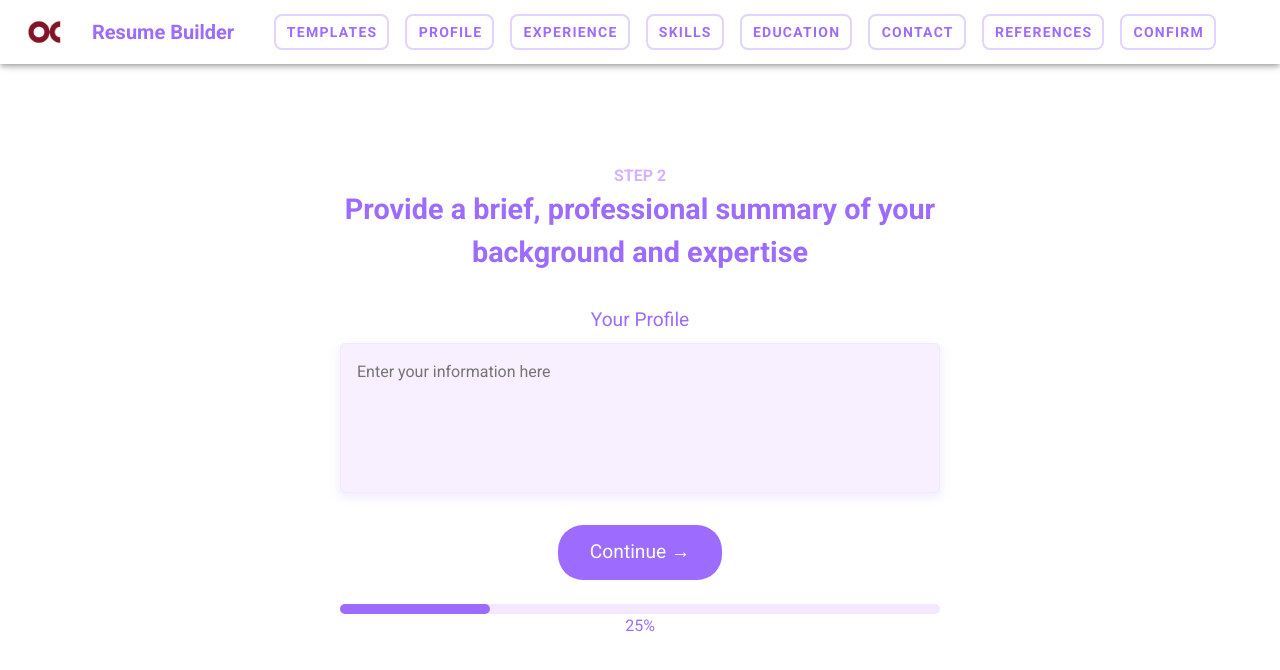
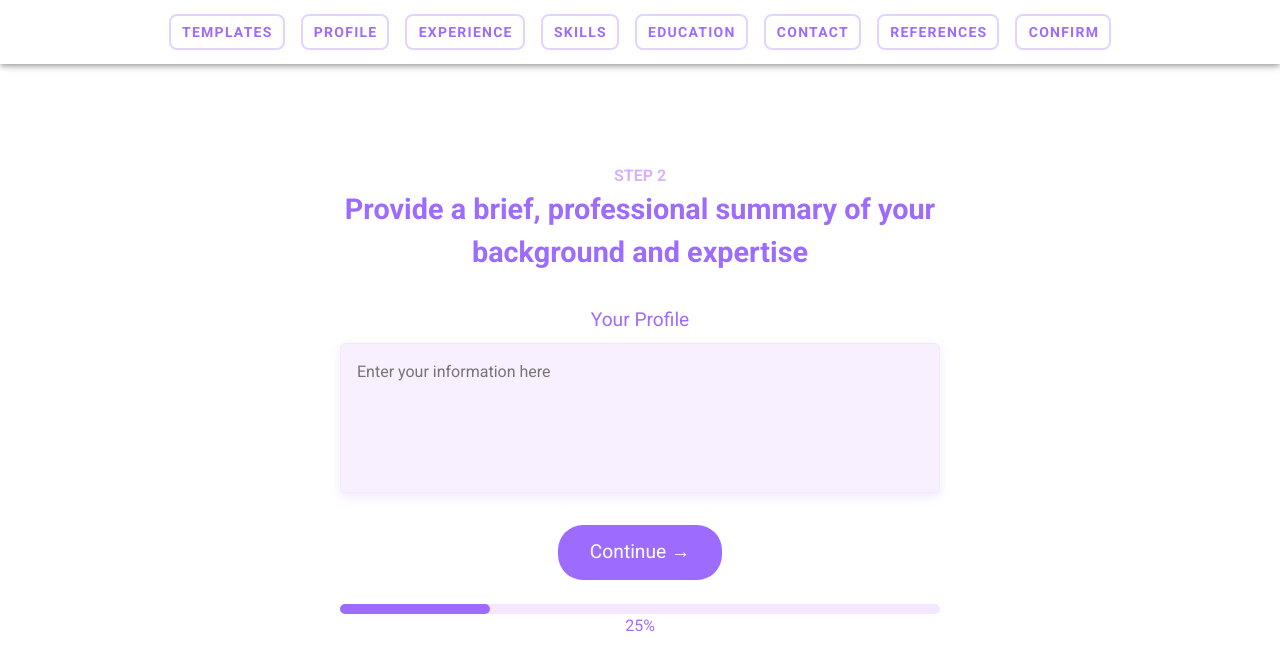
Before and after one commit to Matthew-Jang/frontend-resume-builder, a Vue app: page / in a window 1280 px wide. Shown: the top 670 px of the page. Built offline with nearby package versions, Linux system fonts and the light colour scheme; what webfontloader would draw is missing.

Commit message:
Fixed Navbar centering

```diff
--- a/src/components/MenuBar.vue
+++ b/src/components/MenuBar.vue
@@ -1,11 +1,9 @@
 <script setup>
 import { ref } from "vue";
 import { useRouter, useRoute } from "vue-router";
-import ocLogo from "/oc-logo-white.png";
 
 const router = useRouter();
 const route = useRoute();
-const logoURL = ref(ocLogo);
 
 // Define the menu items
 const menuItems = [
@@ -29,19 +27,6 @@ const navigate = (path) => {
 
 <template>
   <v-app-bar app color="white" dense class="navbar">
-    <!-- Centered Content -->
-    <div class="nav-content">
-      <!-- Logo -->
-      <router-link :to="{ name: 'home' }">
-        <v-img class="mx-2" :src="logoURL" height="40" width="40" contain></v-img>
-      </router-link>
-
-      <!-- Title -->
-      <v-toolbar-title class="title">
-        Resume Builder
-      </v-toolbar-title>
-
-      <!-- Navigation Items -->
     <div class="nav-menu">
       <v-btn
         v-for="item in menuItems"
@@ -53,41 +38,29 @@ const navigate = (path) => {
         {{ item.name }}
       </v-btn>
     </div>
-    </div>
   </v-app-bar>
 </template>
 
 <style scoped>
-/* Center the app bar content */
+/* Ensure the navbar centers all content */
 .navbar {
   display: flex;
-  justify-content: center;
-  padding: 0 1rem;
+  justify-content: center; /* Center the content horizontally */
+  padding: 0;
+  position: sticky;
+  top: 0;
+  z-index: 10;
+  background-color: white;
 }
 
-/* Center content within the navbar and apply max width */
-.nav-content {
-  display: flex;
-  align-items: center;
-  justify-content: center;
-  gap: 20px;
-  max-width: 1200px; /* Adjust max-width as needed */
-  width: 100%;
-}
-
-/* Title styling */
-.title {
-  font-weight: bold;
-  color: #9d6cff;
-}
-
-/* Navigation menu styling */
+/* Center the nav items container */
 .nav-menu {
   display: flex;
   gap: 1rem;
+  margin: 0 auto;
 }
 
-/* Nav items with active state */
+/* Style for nav items with active state */
 .nav-item {
   color: #9d6cff;
   font-weight: bold;
```
Lines whose indentation alone changed are shown as unchanged.
